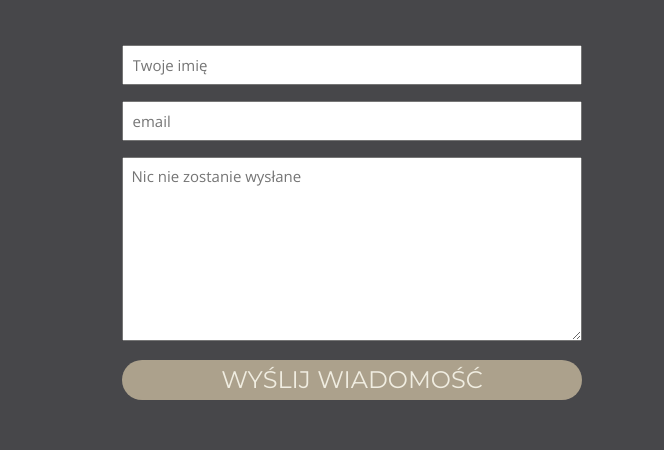
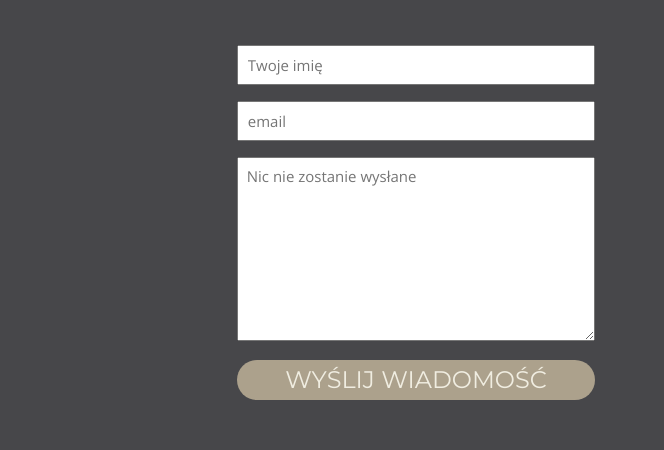
Before and after one commit to Nikara4/WebDevPortfolio, a plain HTML site: page index.html in a window 1280 px wide. Shown: the part 3316-3766 px from the top of the page, 0-664 px from the left. Drawn offline with nearby package versions, Linux system fonts and the light colour scheme.

Commit message:
update style.css

```diff
--- a/css/style.css
+++ b/css/style.css
@@ -1130,7 +1130,7 @@ span {
 
 @media (max-width: 1366px) {
     .contact .wrap {
-        max-width: 90vw;
+        max-width: 70vw;
     }
 }
 
```
